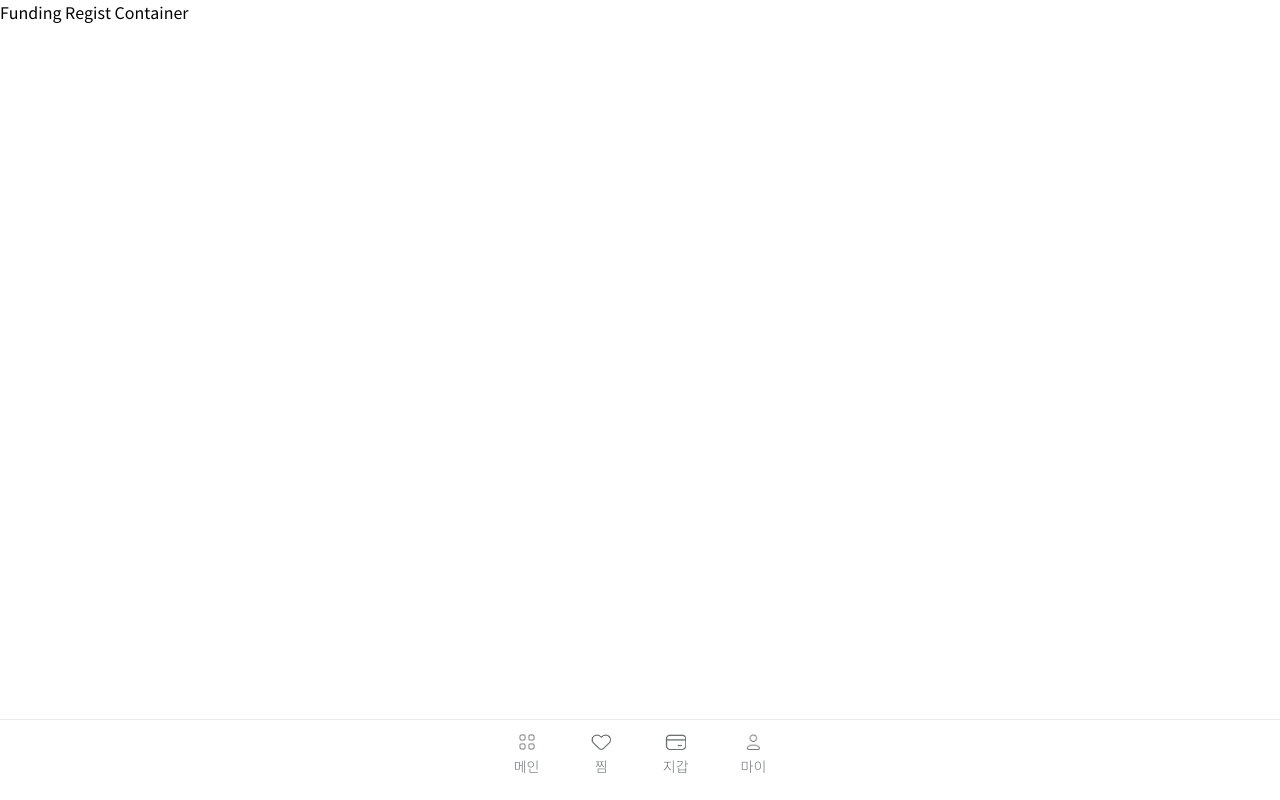
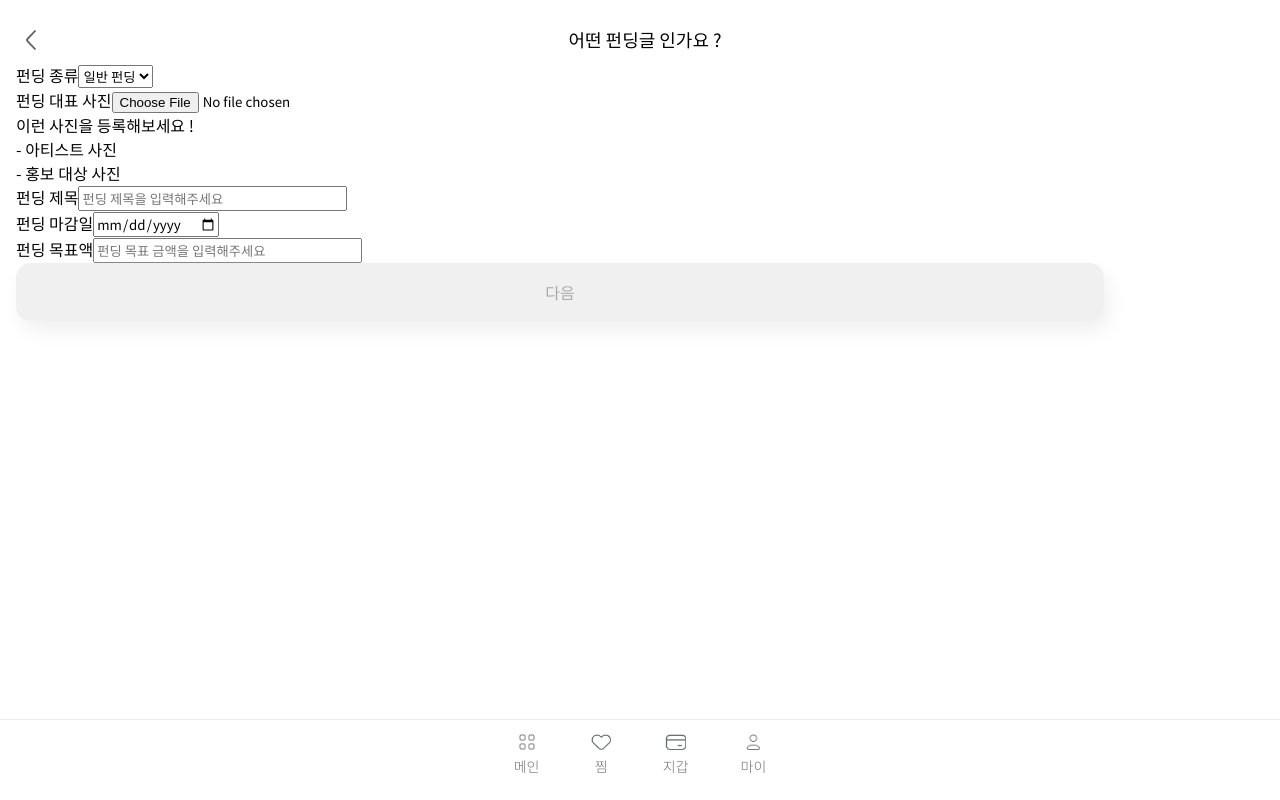
Before and after one commit to S0LStar/SOLStar, a React (Vite) app in the folder frontend/solstar/: page /funding/regist in a window 1280 px wide. Built offline with nearby package versions, Linux system fonts and the light colour scheme.

Commit message:
Feat: 펀딩 생성 페이지 레이아웃 설계

```diff
--- /dev/null
+++ b/frontend/solstar/src/components/common/BackButton.css
@@ -0,0 +1,4 @@
+.go-back {
+  width: 10px;
+  height: 20px;
+}
--- /dev/null
+++ b/frontend/solstar/src/components/common/BackButton.jsx
@@ -0,0 +1,20 @@
+import './BackButton.css';
+import GoBack from '../../assets/common/GoBack.png';
+import { useNavigate } from 'react-router-dom';
+
+function BackButton() {
+  const navigate = useNavigate();
+
+  return (
+    <img
+      src={GoBack}
+      alt=""
+      className="go-back"
+      onClick={() => {
+        navigate(-1);
+      }}
+    />
+  );
+}
+
+export default BackButton;
--- /dev/null
+++ b/frontend/solstar/src/components/funding/fundingRegist/FundingRegist.css
@@ -0,0 +1,15 @@
+.funding-regist-container {
+  padding: 16px;
+}
+
+.funding-regist-header {
+  display: flex;
+  align-items: center;
+  padding: 10px;
+  font-size: 18px;
+  font-weight: 400;
+}
+
+.funding-regist-header-description {
+  margin: 0 auto;
+}
--- a/frontend/solstar/src/components/funding/fundingRegist/FundingRegist.jsx
+++ b/frontend/solstar/src/components/funding/fundingRegist/FundingRegist.jsx
@@ -1,6 +1,58 @@
+import './FundingRegist.css';
+import BackButton from '../../common/BackButton';
+import { useState } from 'react';
+import FundingRegistInfo from './FundingRegistInfo';
+import FundingRegistContent from './FundingRegistContent';
+
 function FundingRegistContainer() {
+  const [step, setStep] = useState(1); // 펀딩 등록 단계
+  const [funding, setFunding] = useState({
+    // 펀딩 정보를 관리할 state
+    type: 'COMMON',
+    profileImage: '',
+    title: '',
+    deadlineDate: '',
+    goalAmount: '',
+    artistId: '',
+    content: '',
+    contentImage: '',
+  });
+
+  const handleChange = (e) => {
+    const { id, value } = e.target;
+    setFunding({ ...funding, [id]: value });
+  };
+
+  const handleRegist = () => {
+    // 등록 완료
+    console.log('등록 완료 !');
+  };
+
   return (
-    <div className="funding-regist-container">Funding Regist Container</div>
+    <div className="funding-regist-container">
+      <header className="funding-regist-header">
+        <BackButton />
+        <div className="funding-regist-header-description">
+          어떤 펀딩글 인가요 ?
+        </div>
+      </header>
+      {step === 1 && (
+        <FundingRegistInfo
+          funding={funding}
+          onChange={handleChange}
+          onNext={() => {
+            setStep(2);
+          }}
+        />
+      )}
+      {step === 2 && (
+        <FundingRegistContent
+          funding={funding}
+          onChange={handleChange}
+          onRegist={handleRegist}
+        />
+      )}
+    </div>
   );
 }
 
--- /dev/null
+++ b/frontend/solstar/src/components/funding/fundingRegist/FundingRegistContent.jsx
@@ -0,0 +1,3 @@
+function FundingRegistContent() {}
+
+export default FundingRegistContent;
--- /dev/null
+++ b/frontend/solstar/src/components/funding/fundingRegist/FundingRegistInfo.jsx
@@ -0,0 +1,85 @@
+import PropTypes from 'prop-types';
+import WideButton from '../../common/WideButton';
+import './FundingRegistInfo.css';
+
+function FundingRegistInfo({ funding, onChange, onNext }) {
+  return (
+    <form className="funding-regist-section">
+      {/* <div className="funding-regist-step">
+        <div className="step-circle active">1</div>
+        <div className="step-line"></div>
+        <div className="step-circle">2</div>
+      </div> */}
+
+      <div className="funding-regist-type">
+        <label htmlFor="type">펀딩 종류</label>
+        <select
+          type="select"
+          id="type"
+          value={funding.type}
+          onChange={onChange}
+        >
+          <option value="COMMON">일반 펀딩</option>
+          <option value="VERIFIED">인증 펀딩</option>
+          <option value="ADVERTISE">홍보글</option>
+        </select>
+      </div>
+
+      <div className="funding-regist-image">
+        <label htmlFor="image">펀딩 대표 사진</label>
+        <input
+          type="file"
+          id="image"
+          onChange={(e) => {
+            onChange({ target: { id: 'image', value: e.target.files[0] } });
+          }}
+        />
+        <div className="funding-regist-image-description">
+          <div>이런 사진을 등록해보세요 !</div>
+          <div>- 아티스트 사진</div>
+          <div>- 홍보 대상 사진</div>
+        </div>
+      </div>
+      <div className="funding-regist-title">
+        <label htmlFor="title">펀딩 제목</label>
+        <input
+          type="text"
+          id="title"
+          value={funding.title}
+          onChange={onChange}
+          placeholder="펀딩 제목을 입력해주세요"
+        />
+      </div>
+      <div className="funding-regist-end-date">
+        <label htmlFor="end-date">펀딩 마감일</label>
+        <input
+          type="date"
+          id="endDate"
+          value={funding.endDate}
+          onChange={onChange}
+          placeholder="펀딩 마감일을 선택해주세요"
+        />
+      </div>
+      <div className="funding-regist-goal">
+        <label htmlFor="goal">펀딩 목표액</label>
+        <input
+          type="number"
+          id="goal"
+          value={funding.goal}
+          onChange={onChange}
+          placeholder="펀딩 목표 금액을 입력해주세요"
+        />
+      </div>
+      <div className="funding-regist-artist"></div>
+      <WideButton onClick={onNext}>다음</WideButton>
+    </form>
+  );
+}
+
+FundingRegistInfo.propTypes = {
+  funding: PropTypes.object.isRequired,
+  onChange: PropTypes.func.isRequired,
+  onNext: PropTypes.func.isRequired,
+};
+
+export default FundingRegistInfo;
--- a/frontend/solstar/src/components/main/MainContainer.css
+++ b/frontend/solstar/src/components/main/MainContainer.css
@@ -86,8 +86,8 @@
 }
 
 .main-view-all-icon {
-  height: 12px;
-  width: 16px;
+  height: 8px;
+  width: 12px;
   margin-left: 5px;
 }
 
--- a/frontend/solstar/src/components/main/popular/PopularFundingContainer.css
+++ b/frontend/solstar/src/components/main/popular/PopularFundingContainer.css
@@ -8,11 +8,6 @@
   padding: 10px;
   align-items: center;
   margin-bottom: 10px;
-}
-
-.go-back {
-  width: 10px;
-  height: 20px;
 }
 
 .popular-funding-header-description {
--- a/frontend/solstar/src/components/main/popular/PopularFundingContainer.jsx
+++ b/frontend/solstar/src/components/main/popular/PopularFundingContainer.jsx
@@ -1,6 +1,6 @@
 import { useNavigate } from 'react-router-dom';
-import GoBack from '../../../assets/common/GoBack.png';
 import './PopularFundingContainer.css';
+import BackButton from '../../common/BackButton';
 import RecentPopularFundingCard from '../RecentPopularFundingCard';
 
 // 최근 인기 펀딩 전체보기 페이지
@@ -60,7 +60,7 @@ function PopularFundingContainer() {
       totalAmount: 1970000,
     },
     {
-      fundingId: 1,
+      fundingId: 6,
       fundingImage: '../../assets/character/Sol.png',
       artistName: '변우석',
       title: '선업튀 촬영장 조공',
@@ -70,7 +70,7 @@ function PopularFundingContainer() {
       totalAmount: 28600000,
     },
     {
-      fundingId: 2,
+      fundingId: 7,
       fundingImage: '../../assets/character/Sol.png',
       artistName: 'CIX',
       title: 'CIX 데뷔 5주년 기념',
@@ -80,7 +80,7 @@ function PopularFundingContainer() {
       totalAmount: 18600000,
     },
     {
-      fundingId: 3,
+      fundingId: 8,
       fundingImage: '../../assets/character/Sol.png',
       artistName: '공유',
       title: '우리 배우님 커피차 같이 쏠 사람 !!',
@@ -90,7 +90,7 @@ function PopularFundingContainer() {
       totalAmount: 1200000,
     },
     {
-      fundingId: 4,
+      fundingId: 9,
       fundingImage: '../../assets/character/Sol.png',
       artistName: 'CIX',
       title: 'CIX 데뷔 5주년 기념',
@@ -100,7 +100,7 @@ function PopularFundingContainer() {
       totalAmount: 1249800,
     },
     {
-      fundingId: 5,
+      fundingId: 12,
       fundingImage: '../../assets/character/Sol.png',
       artistName: '공유',
       title: '우리 배우님 커피차 같이 쏠 사람 !! dafsdf',
@@ -114,7 +114,7 @@ function PopularFundingContainer() {
   return (
     <div className="popular-funding-container">
       <header className="popular-funding-header">
-        <img src={GoBack} alt="" className="go-back" />
+        <BackButton />
         <div className="popular-funding-header-description">최근 인기 펀딩</div>
       </header>
       <div className="popular-funding-list">
```
Also changed, not shown: frontend/solstar/src/components/funding/fundingRegist/FundingRegistInfo.css (added).
